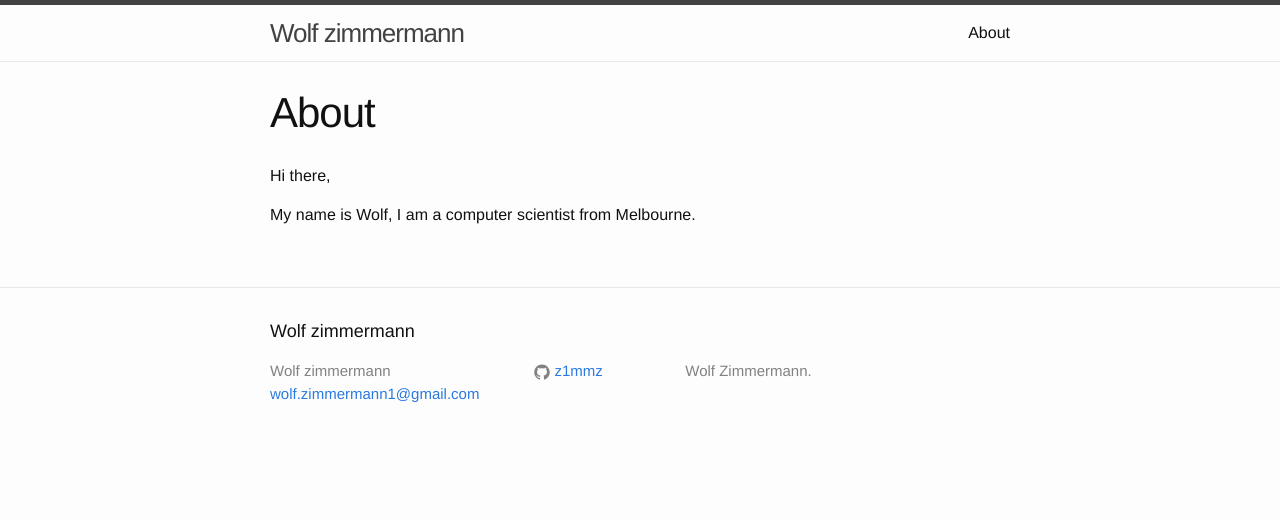
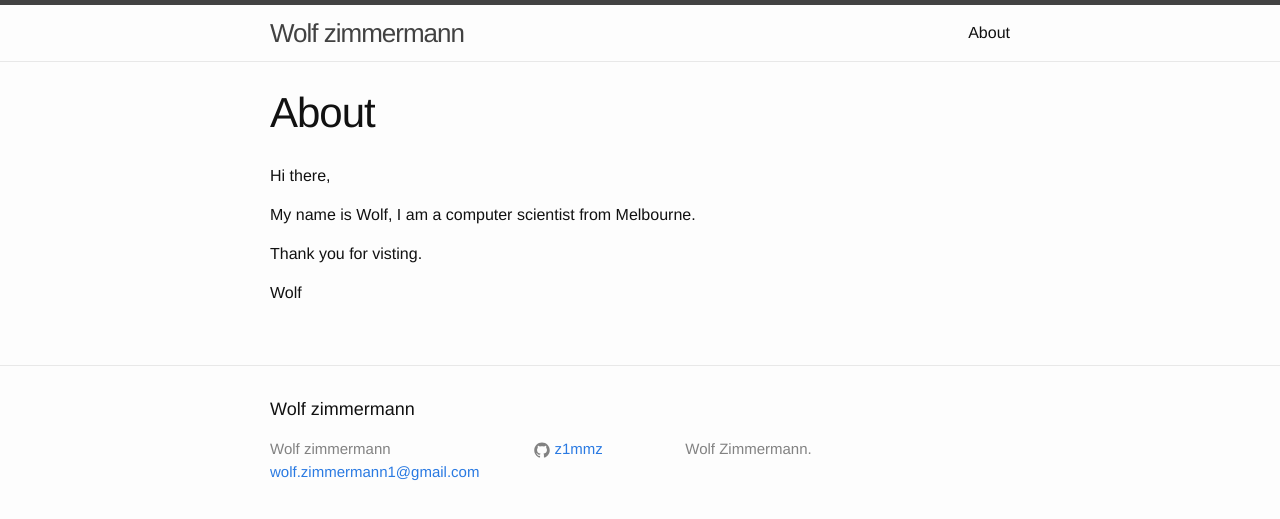
Before and after one commit to z1mmz/z1mmz.github.io, a Jekyll site: the page built from about.md, in a window 1280 px wide. Shown: the top 519 px of the page. Built offline with Jekyll 4.4.1, drawn with Linux system fonts in a browser that asks for light colours.

Commit message:
Update about.md

```diff
--- a/about.md
+++ b/about.md
@@ -8,3 +8,7 @@ published: true
 Hi there,
 
 My name is Wolf, I am a computer scientist from Melbourne.
+
+Thank you for visting.
+
+Wolf
```
